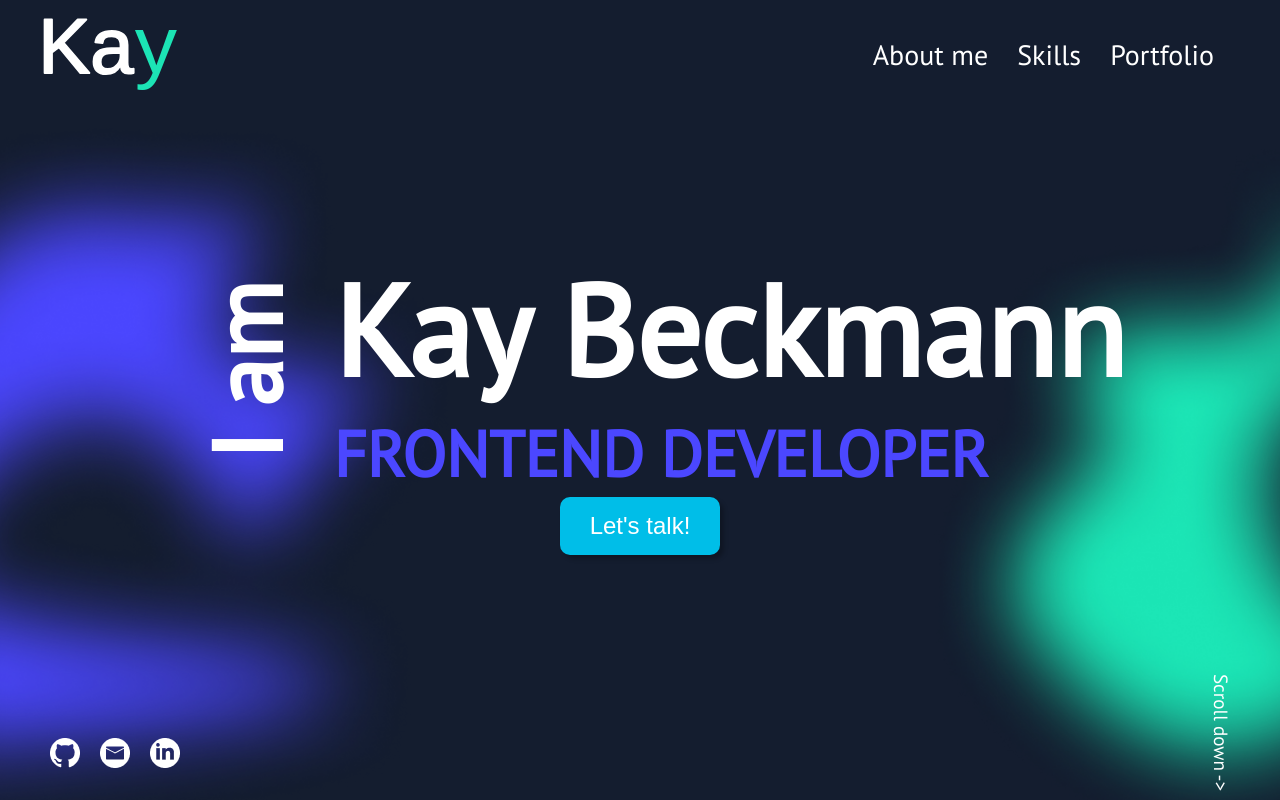
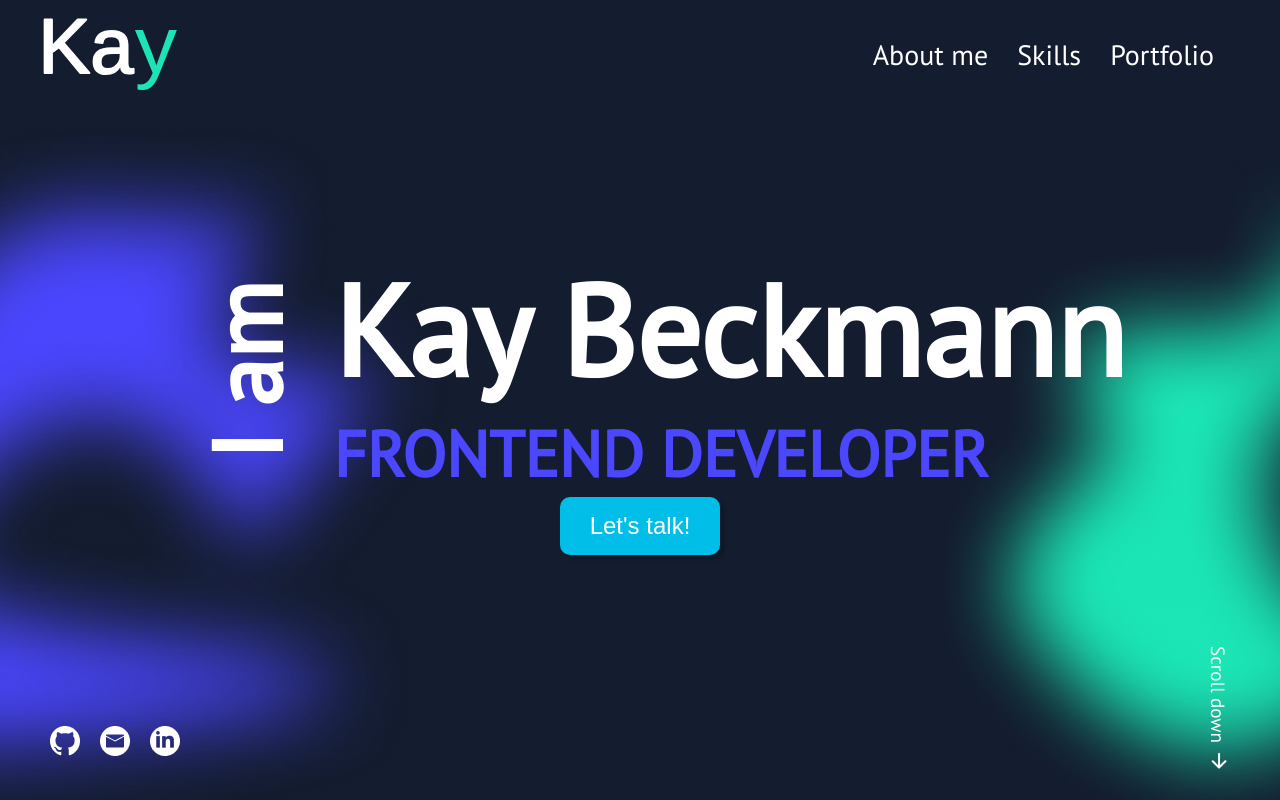
Before and after one commit to KayBeckmann/portfolio, an Angular app: page / in a window 1280 px wide. Shown: the top 800 px of the page. Built offline with nearby package versions, Linux system fonts and the light colour scheme.

Commit message:
design landingpage

```diff
--- a/src/app/landingpage/landingpage.component.html
+++ b/src/app/landingpage/landingpage.component.html
@@ -22,5 +22,8 @@
   <div class="footer-left">
     <app-sozialmedialinks></app-sozialmedialinks>
   </div>
-  <div class="footer-right pointer" (click)="gotoBottom()">Scroll down -></div>
+  <div class="footer-right pointer" (click)="gotoBottom()">
+    Scroll down
+    <img class="arrow" src="./assets/icons/arrow.png" alt="->" />
+  </div>
 </div>
--- a/src/app/landingpage/landingpage.component.scss
+++ b/src/app/landingpage/landingpage.component.scss
@@ -60,7 +60,12 @@
 }
 
 .footer-right {
-  margin-bottom: 45px;
+  margin-bottom: 70px;
+  font-size: 1.2rem;
   transform: rotate(90deg);
-  font-size: 1.2rem;
+
+  img {
+    margin-left: 5px;
+    transform: rotate(-90deg);
+  }
 }
--- a/src/styles.scss
+++ b/src/styles.scss
@@ -48,3 +48,25 @@ button {
 .pointer {
   cursor: pointer;
 }
+
+/* ===== Scrollbar CSS ===== */
+/* Firefox */
+* {
+  scrollbar-width: auto;
+  scrollbar-color: #00bee8 #141d2f;
+}
+
+/* Chrome, Edge, and Safari */
+*::-webkit-scrollbar {
+  width: 10px;
+}
+
+*::-webkit-scrollbar-track {
+  background: #141d2f;
+}
+
+*::-webkit-scrollbar-thumb {
+  background-color: #00bee8;
+  border-radius: 10px;
+  border: 3px solid #141d2f;
+}
```
Also changed, not shown: src/assets/icons/arrow.png (added).
